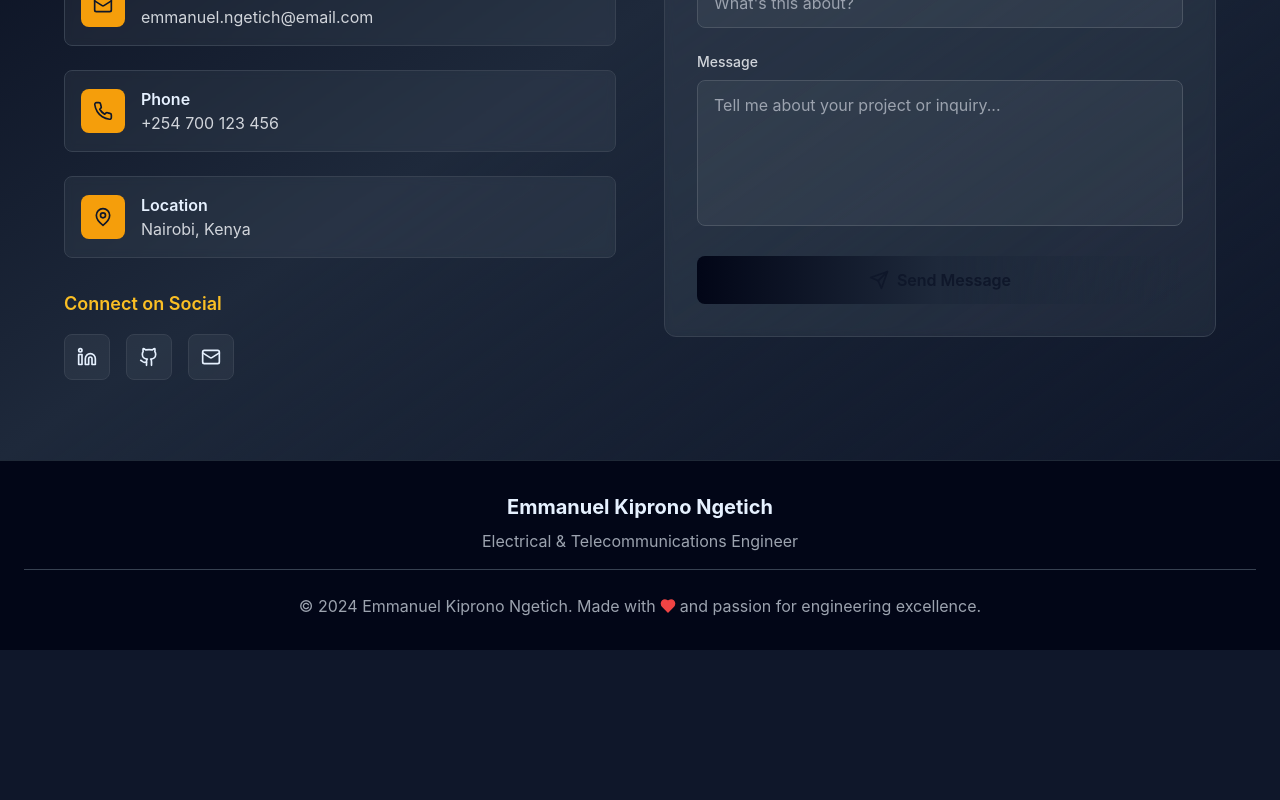
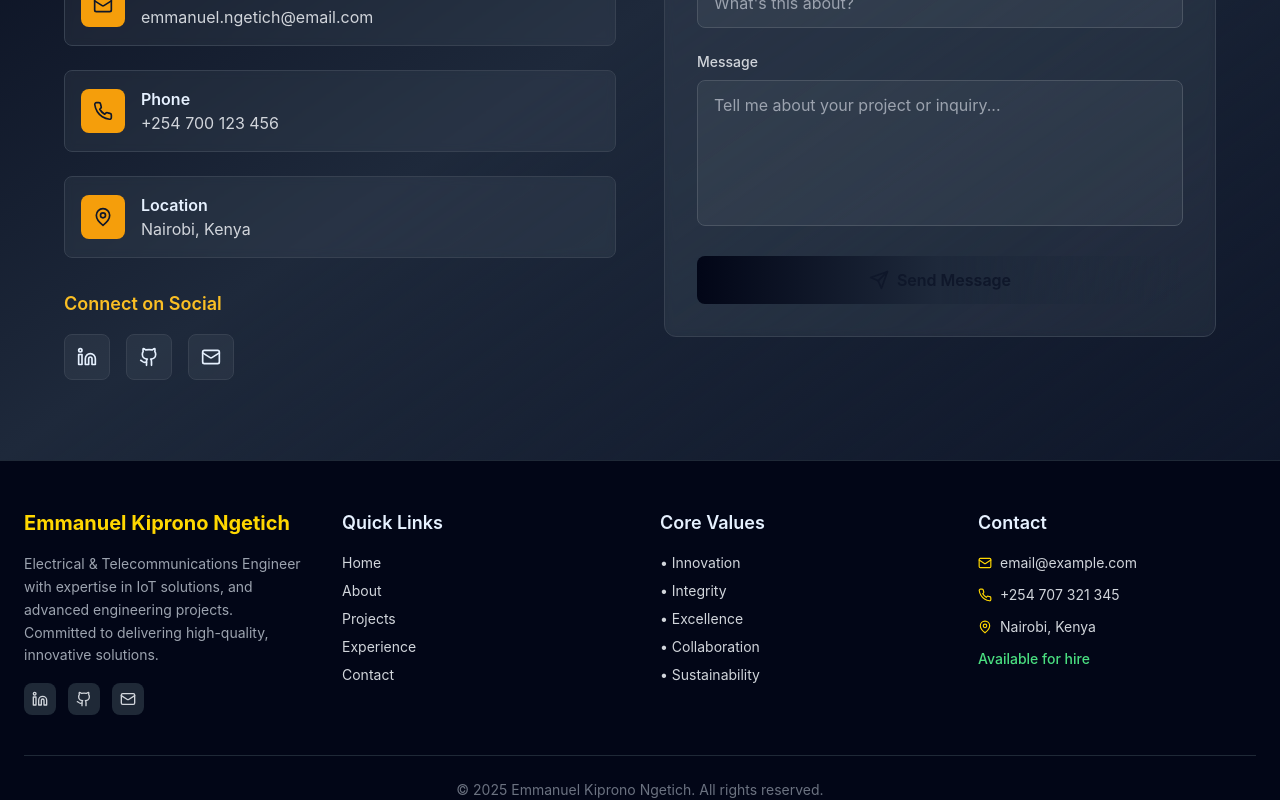
Before and after one commit to Abigael-Sila/Emmanuel-Ngetich, a React (Vite) app: page / in a window 1280 px wide. Shown: the part 4404-5204 px from the top of the page. Before the commit the page ends 5054 px from the top, so only its background shows below. Built offline with nearby package versions, Linux system fonts and the light colour scheme.

Commit message:
new footer

```diff
--- a/src/components/Footer.tsx
+++ b/src/components/Footer.tsx
@@ -1,22 +1,80 @@
-import { Heart } from 'lucide-react';
+import { Linkedin, Github, Mail, MapPin, Phone } from 'lucide-react';
 
 const Footer = () => {
   return (
-    <footer className="bg-darkest-navy text-white py-8 border-t border-gray-800">
+    <footer className="bg-darkest-navy text-gray-300 pt-12 border-t border-gray-800">
       <div className="container mx-auto px-6">
-        <div className="text-center">
-          <div className="mb-4">
-            <h3 className="text-xl font-bold mb-2">Emmanuel Kiprono Ngetich</h3>
-            <p className="text-gray-400">Electrical & Telecommunications Engineer</p>
+        <div className="grid md:grid-cols-4 gap-10">
+
+          {/* About */}
+          <div>
+            <h3 className="text-xl font-bold text-gold mb-4">Emmanuel Kiprono Ngetich</h3>
+            <p className="text-sm leading-relaxed text-gray-400 mb-4">
+              Electrical & Telecommunications Engineer with expertise in
+              IoT solutions, and advanced engineering projects. Committed to delivering
+              high-quality, innovative solutions.
+            </p>
+            <div className="flex space-x-3">
+              <a href="#" className="p-2 bg-gray-800 rounded-lg hover:bg-gold hover:text-darkest-navy transition-colors">
+                <Linkedin size={16} />
+              </a>
+              <a href="#" className="p-2 bg-gray-800 rounded-lg hover:bg-gold hover:text-darkest-navy transition-colors">
+                <Github size={16} />
+              </a>
+              <a href="mailto:email@example.com" className="p-2 bg-gray-800 rounded-lg hover:bg-gold hover:text-darkest-navy transition-colors">
+                <Mail size={16} />
+              </a>
+            </div>
           </div>
 
-          <div className="border-t border-gray-700 pt-6">
-            <p className="text-gray-400 flex items-center justify-center space-x-1">
-              <span>&copy; 2024 Emmanuel Kiprono Ngetich. Made with</span>
-              <Heart className="text-red-500 fill-current" size={16} />
-              <span>and passion for engineering excellence.</span>
-            </p>
+          {/* Quick Links */}
+          <div>
+            <h4 className="text-lg font-semibold mb-4 text-white">Quick Links</h4>
+            <ul className="space-y-2 text-sm">
+              <li><a href="#home" className="hover:text-gold transition-colors">Home</a></li>
+              <li><a href="#about" className="hover:text-gold transition-colors">About</a></li>
+              <li><a href="#projects" className="hover:text-gold transition-colors">Projects</a></li>
+              <li><a href="#experience" className="hover:text-gold transition-colors">Experience</a></li>
+              <li><a href="#contact" className="hover:text-gold transition-colors">Contact</a></li>
+            </ul>
           </div>
+
+          {/* Core Values */}
+          <div>
+            <h4 className="text-lg font-semibold mb-4 text-white">Core Values</h4>
+            <ul className="space-y-2 text-sm">
+              <li className="hover:text-gold transition-colors">• Innovation</li>
+              <li className="hover:text-gold transition-colors">• Integrity</li>
+              <li className="hover:text-gold transition-colors">• Excellence</li>
+              <li className="hover:text-gold transition-colors">• Collaboration</li>
+              <li className="hover:text-gold transition-colors">• Sustainability</li>
+            </ul>
+          </div>
+
+          {/* Contact */}
+          <div>
+            <h4 className="text-lg font-semibold mb-4 text-white">Contact</h4>
+            <ul className="space-y-3 text-sm">
+              <li className="flex items-center space-x-2">
+                <Mail size={14} className="text-gold" />
+                <span>email@example.com</span>
+              </li>
+              <li className="flex items-center space-x-2">
+                <Phone size={14} className="text-gold" />
+                <span>+254 707 321 345</span>
+              </li>
+              <li className="flex items-center space-x-2">
+                <MapPin size={14} className="text-gold" />
+                <span>Nairobi, Kenya</span>
+              </li>
+              <li className="text-green-400 font-medium">Available for hire</li>
+            </ul>
+          </div>
+        </div>
+
+        {/* Bottom Bar */}
+        <div className="border-t border-gray-800 mt-10 pt-6 text-center text-sm text-gray-500">
+          © {new Date().getFullYear()} Emmanuel Kiprono Ngetich. All rights reserved.
         </div>
       </div>
     </footer>
```
